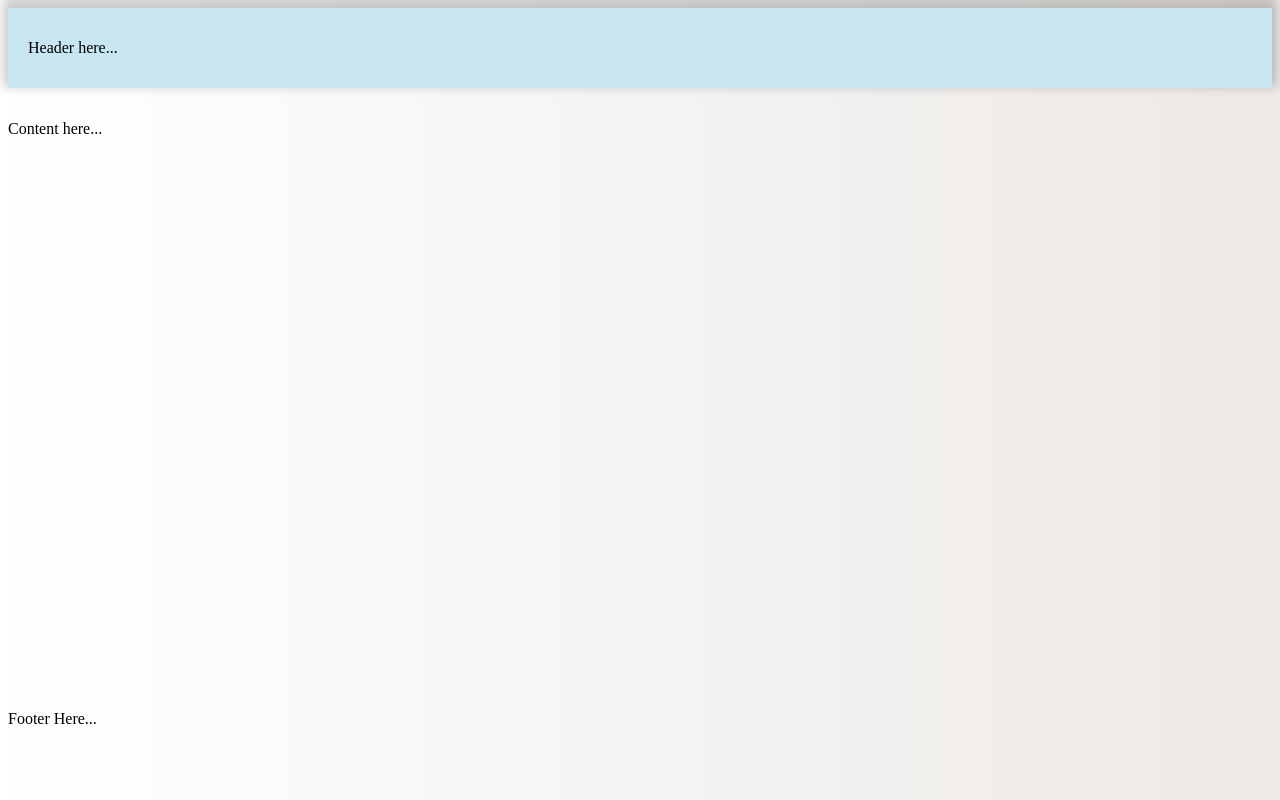
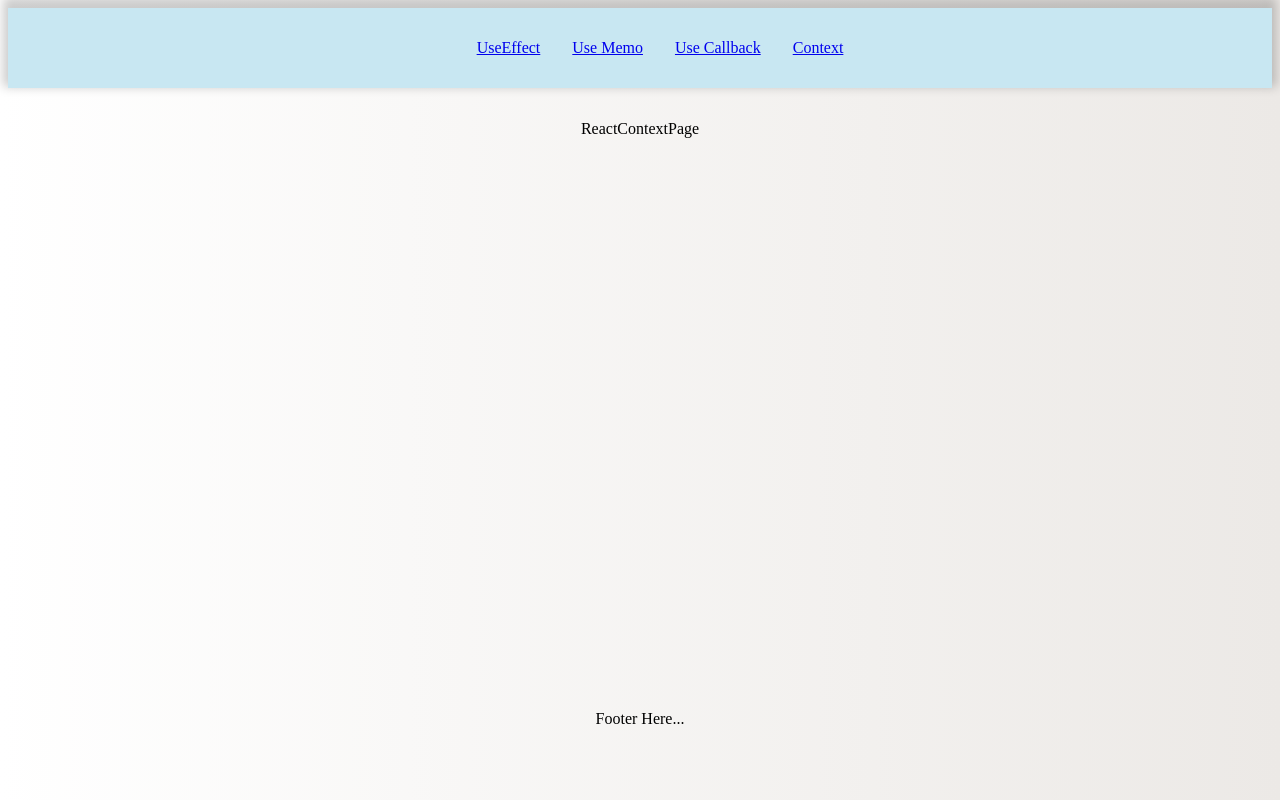
Before and after one commit to jorgejimenez98/simple-react-core-test, a React (Vite) app: page /context in a window 1280 px wide. Built offline with nearby package versions, Linux system fonts and the light colour scheme; the HTML template or start-up script is replaced by a standard one.

Commit message:
feat: init pages

```diff
--- a/src/App.tsx
+++ b/src/App.tsx
@@ -1,19 +1,37 @@
+import { BrowserRouter as Router, Route, Routes, Link } from 'react-router-dom';
+
 import './assets/styles/main.scss'
+import { UseCallbackPage, UseEffectPage, UseMemoPage, ReactContextPage } from './components';
 
 function App() {
   return (
     <div className='app-content'>
+      <Router>
         <header>
-        Header here...
+          <nav>
+            <ul>
+              <li><Link to="/">UseEffect</Link></li>
+              <li><Link to="/use-memo">Use Memo</Link></li>
+              <li><Link to="/use-callback">Use Callback</Link></li>
+              <li><Link to="/context">Context</Link></li>
+            </ul>
+          </nav>
         </header>
 
         <main>
-        Content here...
+            <Routes>
+              <Route path="/" Component={UseEffectPage} />
+              <Route path="/use-memo" Component={UseMemoPage} />
+              <Route path="/use-callback" Component={UseCallbackPage} />
+              <Route path="/context" Component={ReactContextPage} />
+            </Routes>
         </main>
 
         <footer>
           Footer Here...
         </footer>
+      </Router>
+
     </div>
   )
 }
--- a/src/assets/styles/_globals.scss
+++ b/src/assets/styles/_globals.scss
@@ -12,12 +12,25 @@ body {
         header {
             min-height: $header-heigth;
             background-color: $secondary;
-            padding: 0 20px 0 20px;
             display: flex;
             align-items: center;
             position: sticky;
             top: 0;
             box-shadow: 0 -6px 10px 5px rgba(0, 0, 0, 0.2);
+
+            nav {
+                width: 100%;
+                ul{
+                    display: flex;
+                    justify-content: center;
+                    gap: 2rem;
+
+                    li {
+                        list-style: none;
+                        font-size: 16px;
+                    }
+                }
+            }
         }
 
         // Main Layout structure
@@ -29,10 +42,15 @@ body {
             height: 100%;
             margin-top: 2rem;
             margin-bottom: 3rem;
+
+            display: flex;
+            justify-content: center;
         }
 
         footer {
             margin-top: auto;
+            display: flex;
+            justify-content: center;
         }
     }
 }
--- /dev/null
+++ b/src/components/ReactContextPage.tsx
@@ -0,0 +1,9 @@
+import React from 'react'
+
+const ReactContextPage: React.FC = () => {
+  return (
+    <div>ReactContextPage</div>
+  )
+}
+
+export default ReactContextPage
--- /dev/null
+++ b/src/components/UseCallbackPage.tsx
@@ -0,0 +1,7 @@
+const UseCallbackPage: React.FC = () => {
+  return (
+    <div>UseCallbackPage</div>
+  )
+}
+
+export default UseCallbackPage
--- /dev/null
+++ b/src/components/UseEffectPage.tsx
@@ -0,0 +1,9 @@
+import React from "react"
+
+const UseEffectPage: React.FC = () => {
+  return (
+    <div>UseEffectPage</div>
+  )
+}
+
+export default UseEffectPage
--- /dev/null
+++ b/src/components/UseMemoPage.tsx
@@ -0,0 +1,8 @@
+
+const UseMemoPage: React.FC = () => {
+  return (
+    <div>UseMemoPage</div>
+  )
+}
+
+export default UseMemoPage
--- /dev/null
+++ b/src/components/index.ts
@@ -0,0 +1,4 @@
+export { default as UseCallbackPage } from "./UseCallbackPage";
+export { default as UseMemoPage } from "./UseMemoPage"
+export { default as UseEffectPage } from "./UseEffectPage"
+export { default as ReactContextPage } from "./ReactContextPage"
```
Lines whose indentation alone changed are shown as unchanged.
